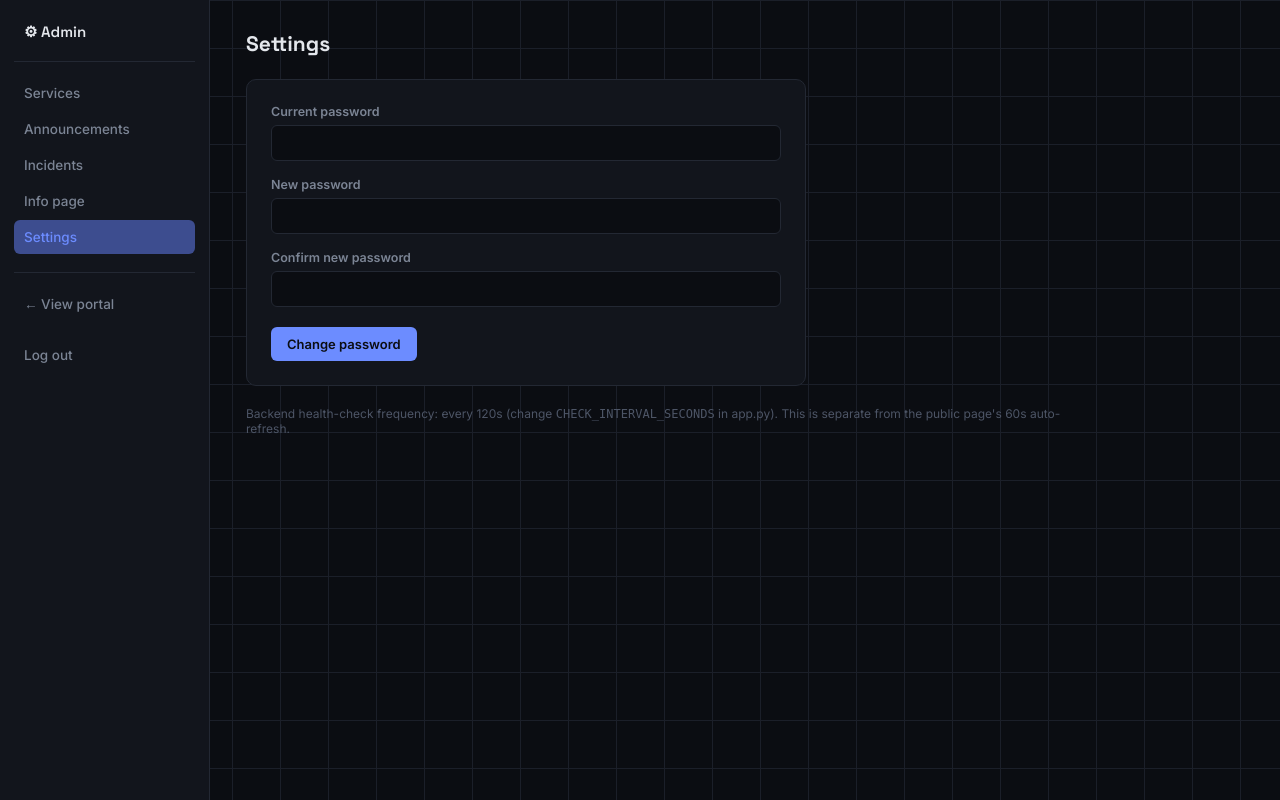
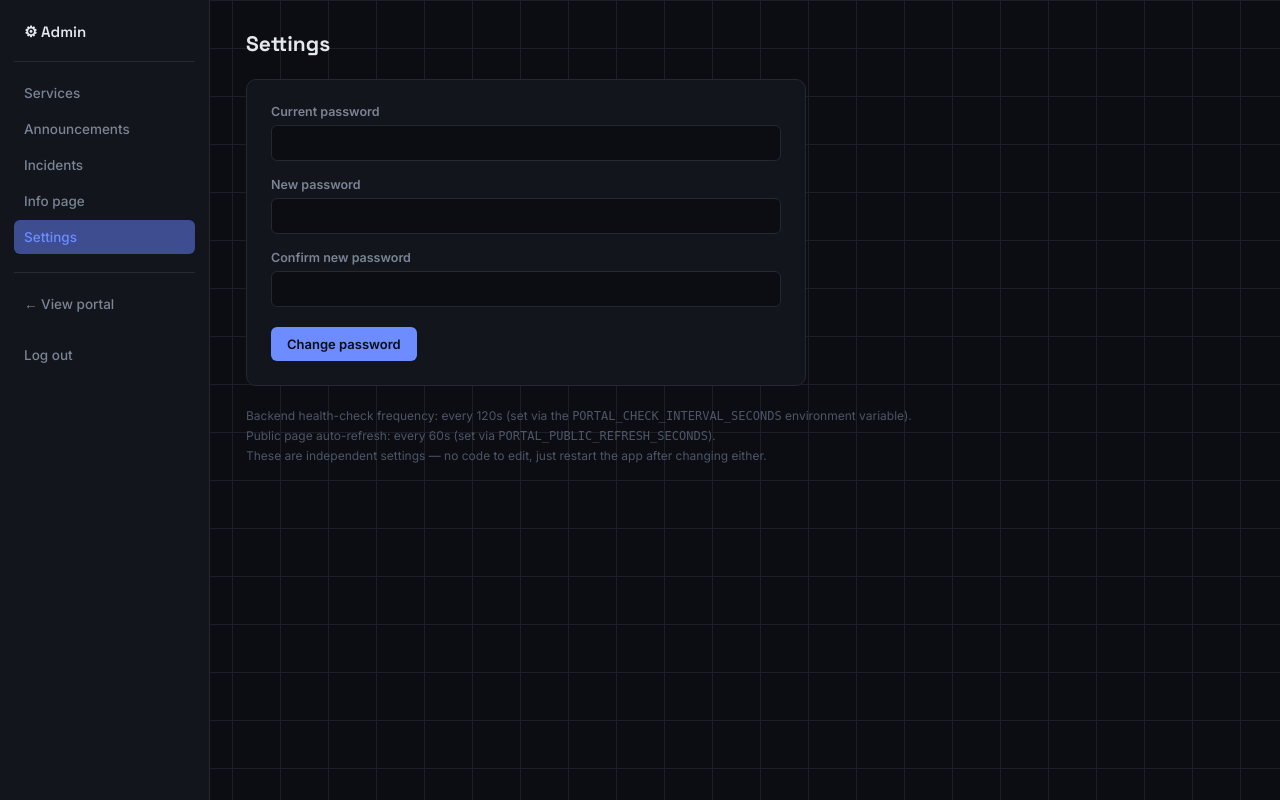
Before and after one commit to Adam4125-officiel/Status-Portal, a Flask app: page /admin/settings in a window 1280 px wide. Run offline with Flask 3, Linux system fonts and the light colour scheme; the visitor is signed in with stand-in values (Sample User, id 1).

Commit message:
Add Docker packaging and centralize config via .env
- config.py: single place reading all settings from env vars (via
  python-dotenv, so a .env file works too). app.py/serve_waitress.py no
  longer read os.environ directly or hardcode CHECK_INTERVAL_SECONDS -
  everything (secret key, port, health-check interval, public refresh
  interval, monitor disk path) is set via .env with no code edits, per the
  goal of this pass: config-only day-to-day tuning.
- The public page's refresh interval is now templated from config instead
  of hardcoded in main.js (injected via a small inline script setting
  window.PORTAL_REFRESH_SECONDS before main.js loads).
- Dockerfile (non-root user, waitress entrypoint) + docker-compose.yml
  (named volume for instance/, so the DB survives rebuilds) + .dockerignore
  + .env.example. `docker compose up -d` is now the recommended quickstart.
- README rewritten again around this: Docker-first quickstart, a
  configuration reference table, bare-Python instructions kept as the
  alternative path.

Verified: env var overrides (e.g. PORTAL_PUBLIC_REFRESH_SECONDS=45) actually
change runtime behavior with no code touched, confirming the config path
works end-to-end.

Co-Authored-By: Claude Sonnet 5 <noreply@anthropic.com>

```diff
--- a/app.py
+++ b/app.py
@@ -14,12 +14,11 @@ from werkzeug.security import generate_password_hash, check_password_hash
 from markupsafe import Markup, escape
 import requests
 
+import config
 import db
 
 app = Flask(__name__)
-app.secret_key = os.environ.get("PORTAL_SECRET_KEY", "change-me-in-prod-" + os.urandom(8).hex())
-
-CHECK_INTERVAL_SECONDS = 120  # backend health-check frequency (separate from the public page's refresh)
+app.secret_key = config.SECRET_KEY
 
 _URL_RE = re.compile(r"(https?://[^\s<]+)")
 _BOLD_RE = re.compile(r"\*\*(.+?)\*\*")
@@ -78,7 +77,8 @@ def index():
     info = db.get_info_page()
     overall = compute_overall_status(services)
     return render_template("index.html", services=services, announcements=announcements,
-                            incidents=incidents, info=info, overall=overall)
+                            incidents=incidents, info=info, overall=overall,
+                            refresh_seconds=config.PUBLIC_REFRESH_SECONDS)
 
 
 @app.route("/api/status")
@@ -341,7 +341,8 @@ def admin_settings():
         else:
             db.set_setting("admin_password_hash", generate_password_hash(new))
             flash("Password changed.", "success")
-    return render_template("admin_settings.html", check_interval=CHECK_INTERVAL_SECONDS, active="settings")
+    return render_template("admin_settings.html", check_interval=config.CHECK_INTERVAL_SECONDS,
+                            refresh_seconds=config.PUBLIC_REFRESH_SECONDS, active="settings")
 
 
 # ---------------------------------------------------------------------------
@@ -368,7 +369,7 @@ def run_health_checks():
                 _handle_incident_lifecycle(s, previous_status, status)
         except Exception as e:
             print(f"[health-check] error: {e}")
-        time.sleep(CHECK_INTERVAL_SECONDS)
+        time.sleep(config.CHECK_INTERVAL_SECONDS)
 
 
 def _handle_incident_lifecycle(service, previous_status, new_status):
--- a/requirements.txt
+++ b/requirements.txt
@@ -2,3 +2,4 @@ Flask>=3.0
 Werkzeug>=3.0
 requests>=2.31
 waitress>=3.0
+python-dotenv>=1.0
--- a/static/js/main.js
+++ b/static/js/main.js
@@ -1,5 +1,5 @@
 (function () {
-  var REFRESH_SECONDS = 60;
+  var REFRESH_SECONDS = window.PORTAL_REFRESH_SECONDS || 60;
   var remaining = REFRESH_SECONDS;
   var el = document.getElementById('refresh-countdown');
 
--- a/templates/admin_settings.html
+++ b/templates/admin_settings.html
@@ -23,8 +23,10 @@
   </div>
 </form>
 
-<p style="color: var(--text-faint); font-size: 12px; margin-top: 20px;">
-  Backend health-check frequency: every {{ check_interval }}s (change <code>CHECK_INTERVAL_SECONDS</code> in app.py).
-  This is separate from the public page's 60s auto-refresh.
+<p style="color: var(--text-faint); font-size: 12px; margin-top: 20px; line-height: 1.6;">
+  Backend health-check frequency: every {{ check_interval }}s (set via the <code>PORTAL_CHECK_INTERVAL_SECONDS</code>
+  environment variable).<br>
+  Public page auto-refresh: every {{ refresh_seconds }}s (set via <code>PORTAL_PUBLIC_REFRESH_SECONDS</code>).<br>
+  These are independent settings — no code to edit, just restart the app after changing either.
 </p>
 {% endblock %}
--- a/templates/index.html
+++ b/templates/index.html
@@ -10,7 +10,7 @@
   <div class="topbar">
     <div class="brand"><span class="dot-server"></span> Server</div>
     <div style="font-family: var(--font-mono); font-size: 11px; color: var(--text-faint);">
-      next refresh in <span id="refresh-countdown">60s</span>
+      next refresh in <span id="refresh-countdown">{{ refresh_seconds }}s</span>
     </div>
   </div>
 
@@ -128,5 +128,6 @@
 
   <footer class="foot">status-portal · auto-refresh active</footer>
 </div>
+<script>window.PORTAL_REFRESH_SECONDS = {{ refresh_seconds }};</script>
 <script src="{{ url_for('static', filename='js/main.js') }}"></script>
 {% endblock %}
```
Also changed, not shown: config.py (added, +23 -0 lines), docker-compose.yml (added, +16 -0 lines), serve_waitress.py (+3 -5 lines), README.md, 3 other files.
